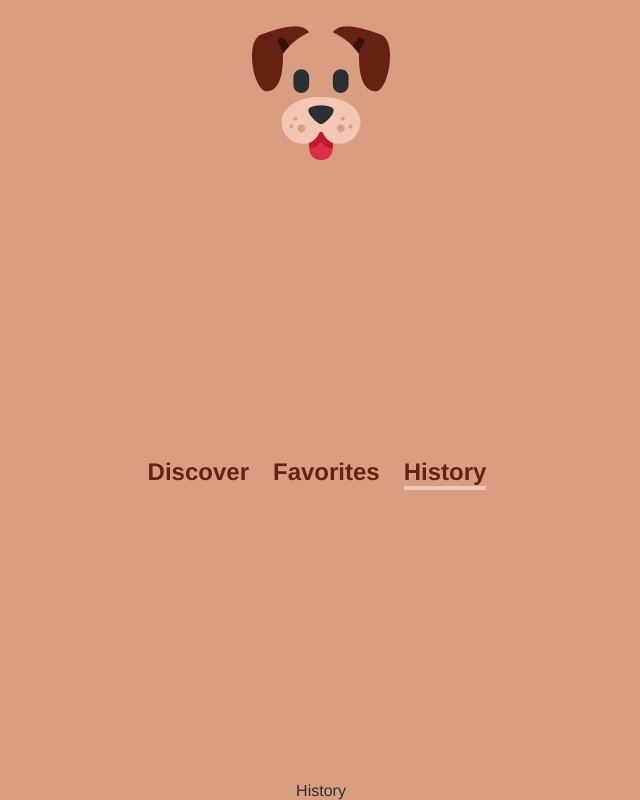
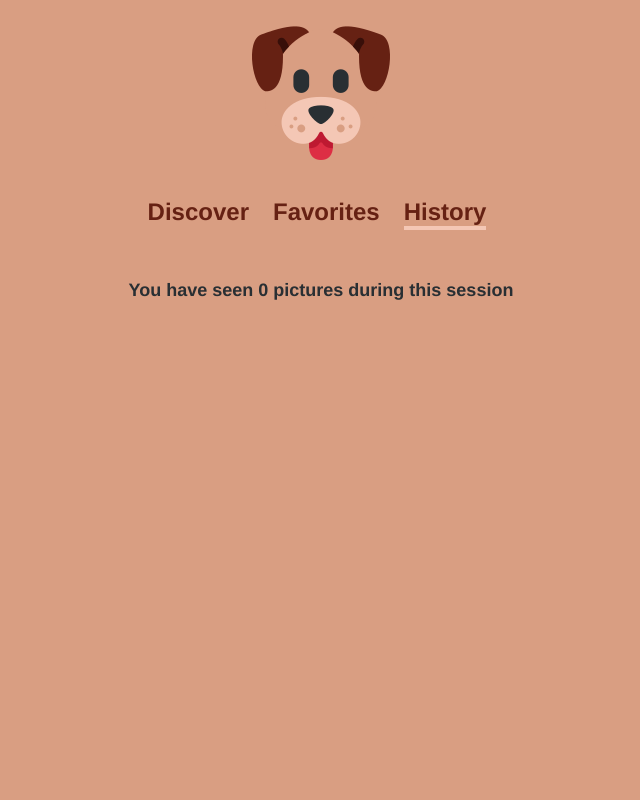
Before and after one commit to vk-573/DaaS, a Vue app in the folder doggos/: page /history in a window 1280 px wide. Shown: the whole page, without its empty margins (319-959 px from the left). Built offline with nearby package versions, Linux system fonts and the light colour scheme.

Commit message:
feat(History): adding history feature with non doublons

```diff
--- /dev/null
+++ b/doggos/src/components/History/History.scss
@@ -0,0 +1,35 @@
+@import "../../style/variables.scss";
+
+.history {
+  min-height: 100%;
+  display: flex;
+  flex-direction: column;
+  align-content: center;
+  justify-content: center;
+  flex:15;
+  .image-container {
+    max-width: 40%;
+    display:flex;
+    flex-direction: column;
+    margin:auto;
+    justify-content: center;
+    @media (max-width: $medium) {
+      max-width: 65%;
+    }
+    @media (max-width: $small) {
+      max-width: 70%;
+    }
+    img {
+      display: flex;
+      align-self: center;
+      margin:12px;
+      max-width: 40%;
+      @media (max-width: $medium) {
+        max-width: 65%;
+      }
+      @media (max-width: $small) {
+        max-width: 70%;
+      }
+    }
+  }
+}
--- a/doggos/src/components/History/History.vue
+++ b/doggos/src/components/History/History.vue
@@ -1,14 +1,29 @@
 <script>
+import "./History.scss";
+import UserService from '../../services/UserService';
+import useUserPictures from "../../sessions/UserPictures";
+
 export default {
-  name: 'History',
-  data() {
+  setup() {
+    const { history } = useUserPictures();
+    console.log("history:", history.value);
     return {
-      count: 0
-    }
-  }
-}
+      history,
+    };
+  },
+};
 </script>
 
 <template>
-  <div>History</div>
+  <div class="history">
+    <p>You have seen {{history.length}} pictures during this session </p>
+    <div class="image-container">
+      <img
+        v-for="(value) in history"
+        v-bind:key="value"
+        v-bind:value="value"
+        :src="value"
+      >
+    </div>
+  </div>
 </template>
--- a/doggos/src/components/ImageViewer/ImageViewer.vue
+++ b/doggos/src/components/ImageViewer/ImageViewer.vue
@@ -8,13 +8,16 @@ export default {
   props: ['breed', 'sub'],
   setup() {
     console.log("in setup");
-    const { favorites, toggleFavorite } = useUserPictures();
+    const { favorites, toggleFavorite, addHistory } = useUserPictures();
 
-    return { favorites, toggleFavorite }
+    return { favorites, toggleFavorite, addHistory }
   },
   async created() {
     const images = await DogService.getBreedImages(this.breed, this.sub);
     this.images = [...images];
+    if (images.length) {
+      this.addHistory(images[this.index]);
+    }
     if (images === "error") {
       // TODO snackBar
       console.log("error !");
@@ -32,11 +35,13 @@ export default {
       if (this.index != 0) {
         this.index--;
       }
+      this.addHistory(this.images[this.index]);
     },
     next() {
       if (this.index + 1 < this.images.length) {
         this.index++;
       }
+      this.addHistory(this.images[this.index]);
     },
   }
 }
@@ -50,7 +55,7 @@ export default {
         </div>
         <i v-if="this.index > 0" @click="this.prev()" class="ph-paper-plane-right-fill arrow inverse"></i>
         <div class="image-p">
-          <img class="image" :src="this.images[this.index]" :key="this.index"/>
+          <img class="image" :src="this.images[this.index]" :key="this.index" />
         </div>
         <div class="arrow-parent">
           <i v-if="!(this.index + 1 === this.images.length)" @click="this.next()" class="ph-paper-plane-right-fill arrow"></i>
```
